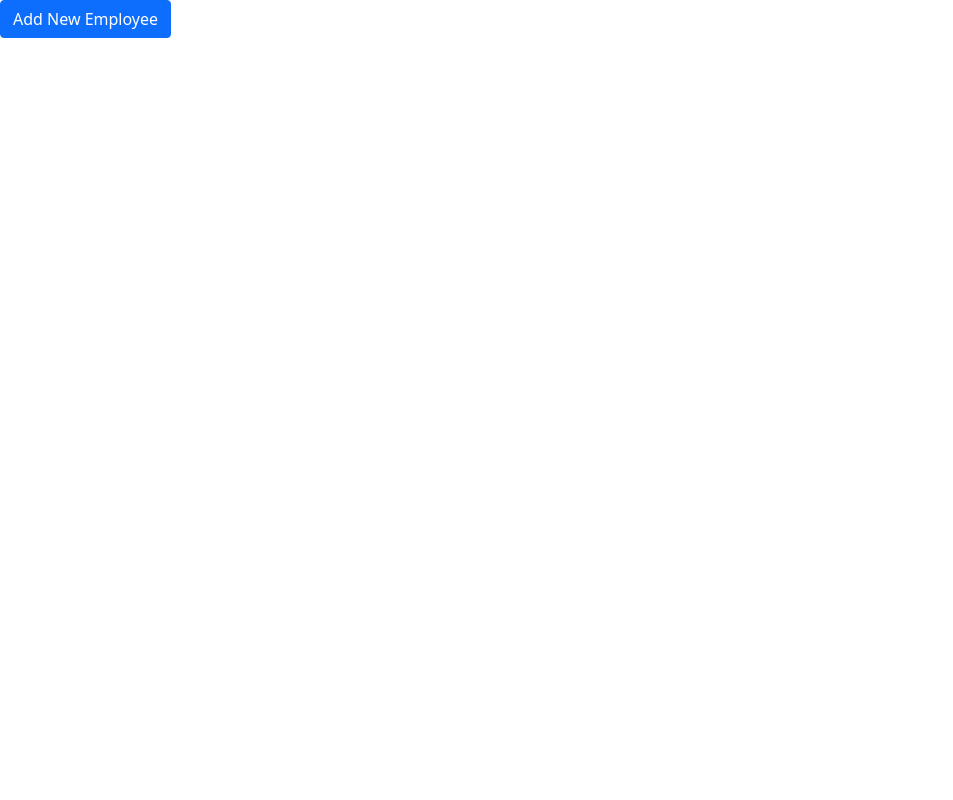
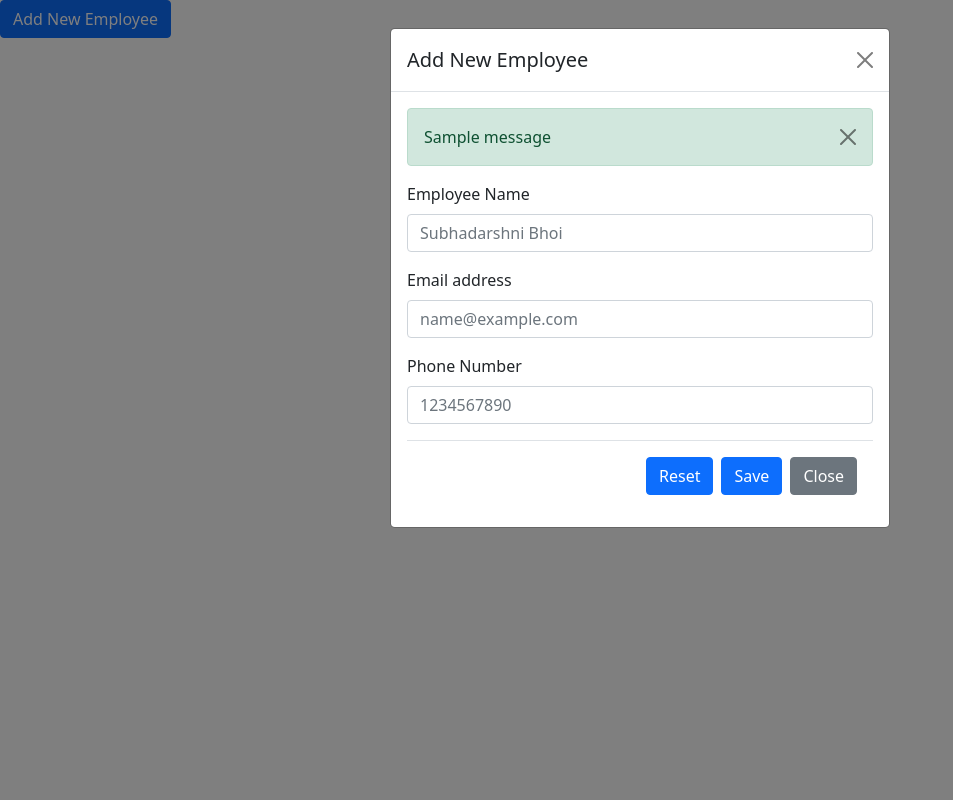
Before and after one commit to subhadarshani82/Employee_Management_System, a Django app: page /add_employee/ in a window 1280 px wide. Shown: the whole page, without its empty margins (0-953 px from the left). Run offline with Django 4.2, Linux system fonts and the light colour scheme; tables that the repository leaves empty hold one stand-in row (values such as "Sample post"); one stand-in notice (Sample message) is shown.

Commit message:
create add employee functionality with validation.

```diff
--- a/employees/models.py
+++ b/employees/models.py
@@ -3,8 +3,8 @@ from django.db import models
 # Create your models here.
 class Employees(models.Model):
     name=models.CharField(max_length=30)
-    email=models.EmailField(max_length=50)
-    contact=models.IntegerField()
+    email=models.EmailField()
+    contact=models.CharField(max_length=10)
 
 
     def __str__(self):
--- a/employees/views.py
+++ b/employees/views.py
@@ -1,10 +1,27 @@
-from django.shortcuts import render
-
+from django.shortcuts import render,redirect
+from . models import Employees
+from django.contrib import messages
+import re
 # Create your views here.
 def add_employee(request):
     if request.method=='POST':
-        name=request.POST.get('name')
-        email=request.POST.get('email')
-        phone=request.POST.get('contact')
-        print(name,email,phone)
+        name=request.POST.get('name').strip()
+        email=request.POST.get('email').strip()
+        phone=request.POST.get('contact').strip()
+
+        #validation
+        if not name or not re.fullmatch(r'[A-Za-z ]+',name):
+            messages.error(request,"Name can not be blank and it should contain only Alphabets and Space.")
+        elif not name or not re.fullmatch(r'[^@]+@[^@]+\.[^@]+',email):
+            messages.error(request,"Email should be valid email.")
+        elif not phone.isdigit() or len(phone)!=10 :
+            messages.error(request,"Mobile no should be of 10 digits.")
+        else:
+            print(name,email,phone)
+            employees=Employees(name=name,email=email,contact=phone)
+            employees.save()
+            messages.success(request,"Employee added Successfully.")
+        return render(request,'list_employees.html')
+        # return redirect('add_employee')#change it later
+
     return render(request,'list_employees.html')
--- a/templates/list_employees.html
+++ b/templates/list_employees.html
@@ -14,14 +14,23 @@
 </button>
 
 <!-- Modal -->
-<div class="modal fade" id="exampleModal" tabindex="-1" aria-labelledby="exampleModalLabel" aria-hidden="true">
-  <div class="modal-dialog">
+<div class="modal fade {% if messages %}show d-block{% endif %}" id="exampleModal" tabindex="-1" aria-labelledby="exampleModalLabel" aria-hidden="true"
+     {% if messages %}style="background: rgba(0,0,0,0.5);" {% endif %}>
+    <div class="modal-dialog">
     <div class="modal-content">
       <div class="modal-header">
         <h5 class="modal-title" id="exampleModalLabel">Add New Employee</h5>
         <button type="button" class="btn-close" data-bs-dismiss="modal" aria-label="Close"></button>
       </div>
       <div class="modal-body">
+        {% if messages %}
+        {% for msg in messages %}
+        <div class ="alert alert-{% if msg.tags == 'error' %}danger{% else %}{{msg.tags}}{% endif %} alert-dismissible fade show" role="alert">
+            {{msg}}
+            <button type="button" class="btn-close" data-bs-dismiss="alert" aria-label="Close"></button>
+        </div>
+        {% endfor %}
+        {% endif %}
         <form action="{% url 'add_employee' %}" method="POST">
             {% csrf_token %}
             <div class="mb-3">
```
Also changed, not shown: employees/migrations/0002_alter_employees_email.py (added), employees/migrations/0003_alter_employees_contact.py (added).
